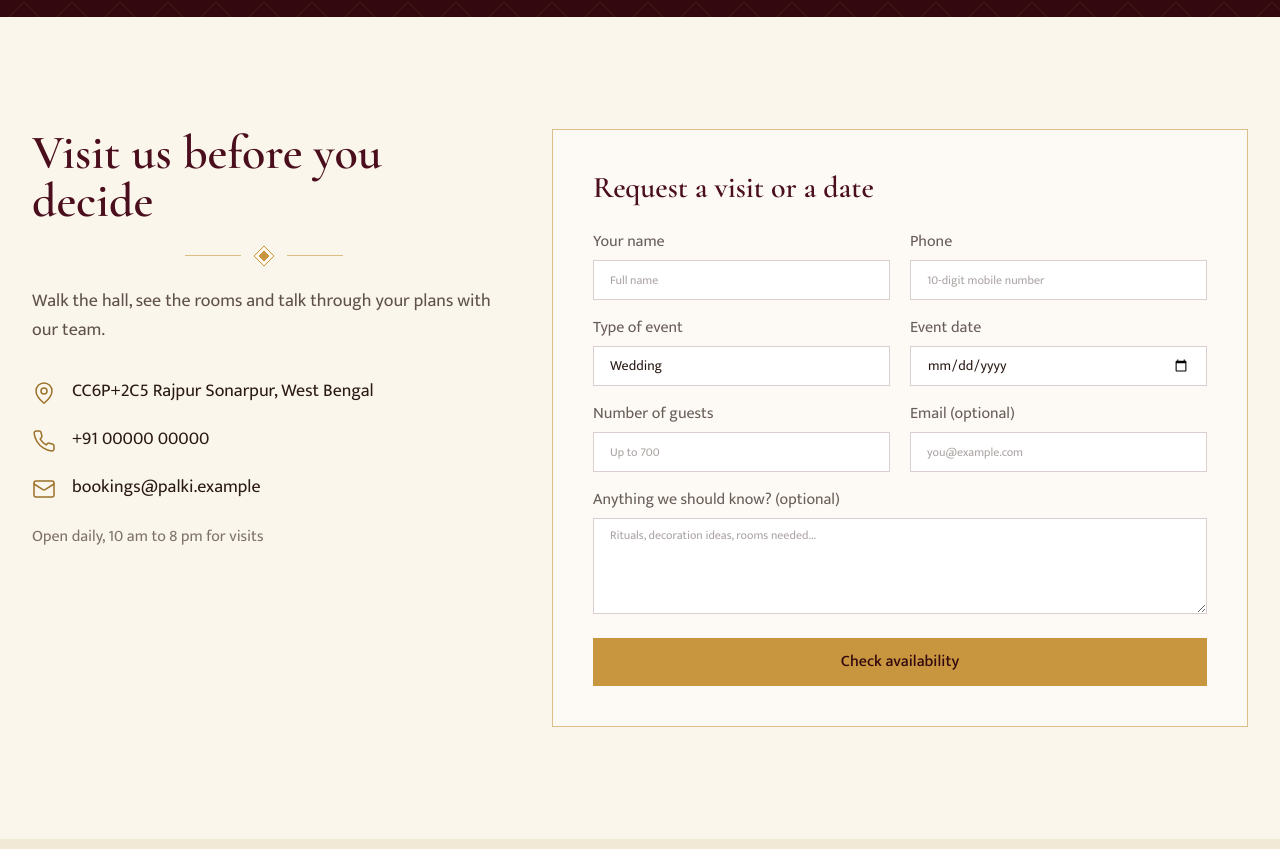
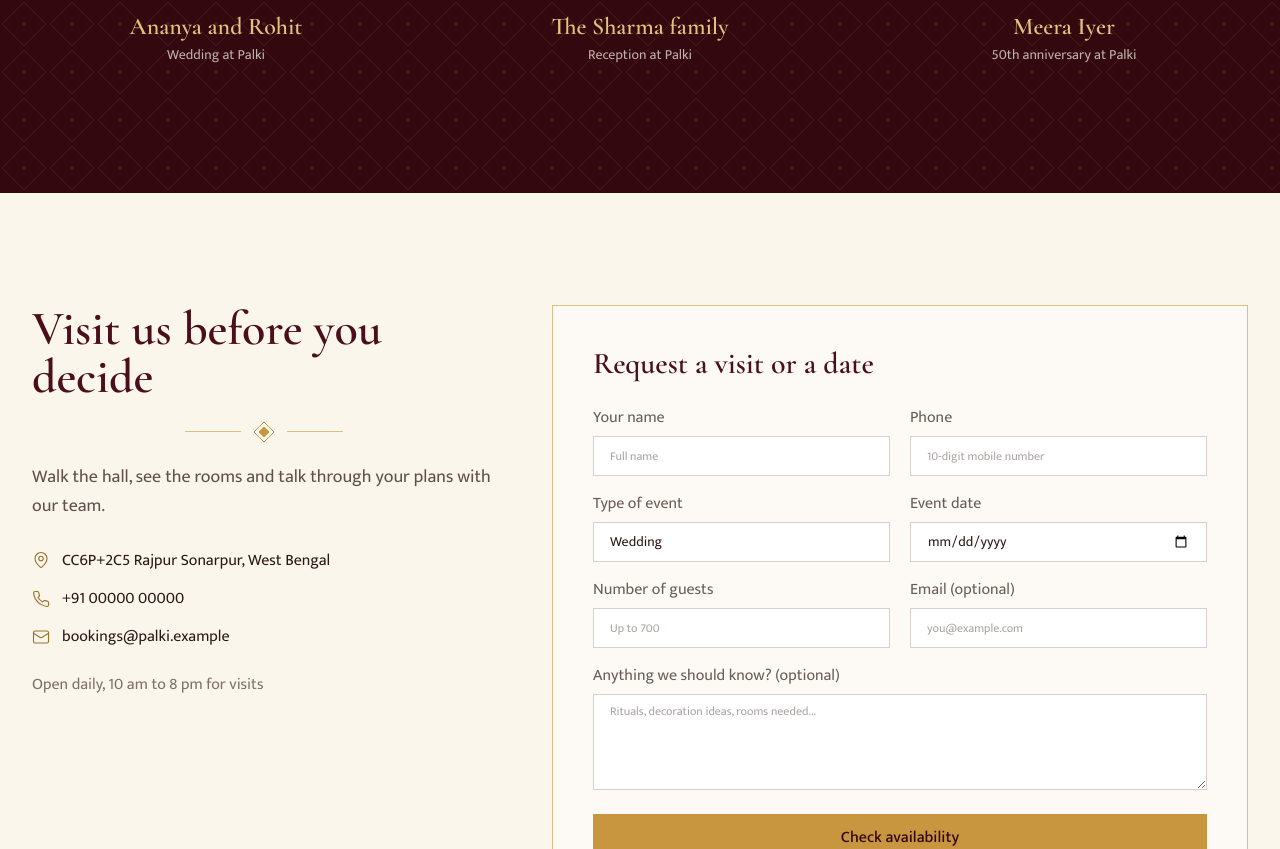
Before and after one commit to somnathbaidyahere-cyber/Palki, a Next.js app: page / in a window 1280 px wide. Shown: the part 6515-7364 px from the top of the page. Built offline with nearby package versions, Linux system fonts and the light colour scheme; grey boxes are pictures that could not be loaded.

Commit message:
initial commit for the visit ui refienment

```diff
--- a/src/components/Testimonials.js
+++ b/src/components/Testimonials.js
@@ -4,18 +4,10 @@ import { TESTIMONIALS } from "@/data/site";
 
 export default function Testimonials() {
   return (
- <section
-  id="stories"
-  className="jaali bg-maroon-deep text-ivory py-16 sm:py-24 md:py-28  lg:py-32"
->
+    <section id="stories" className="jaali bg-maroon-deep text-ivory py-16 sm:py-24  md:py-32">
       <div className="mx-auto max-w-7xl px-5 sm:px-8">
-    <SectionHeading
-      dark
-      title="In our guests' words"
-      text="Three families share what their celebration at Palki meant to them."
-    />
-
-    <div className="mt-10 grid gap-10 sm:mt-12 md:grid-cols-3 md:gap-8 lg:gap-10">
+        <SectionHeading dark title="In our guests' words" text="Three families share what their celebration at Palki meant to them." />
+        <div className="mt-16 grid gap-14 md:grid-cols-3">
           {TESTIMONIALS.map((t) => (
             <VideoCard key={t.name} {...t} />
           ))}
--- a/src/components/VideoCard.js
+++ b/src/components/VideoCard.js
@@ -17,7 +17,7 @@ export default function VideoCard({ name, event, video, poster }) {
   return (
     <figure className="text-center">
       {/* Video frame */}
-      <div className="arch relative mx-auto aspect-[4/5] w-full max-w-[15rem] overflow-hidden border border-gold p-1.5 sm:aspect-[3/4] sm:max-w-[16rem] lg:max-w-[15rem]">
+      <div className="arch relative mx-auto aspect-[4/5] w-full max-w-[15rem] overflow-hidden border border-gold p-1.5 sm:aspect-[3/4] sm:max-w-[16rem] lg:aspect-[3/5] lg:max-w-[17rem] xl:max-w-[18rem]">
         <div className="arch relative h-full w-full overflow-hidden bg-maroon-deep">
           <video
             ref={ref}
--- a/src/components/Visit.js
+++ b/src/components/Visit.js
@@ -11,17 +11,59 @@ export default function Visit() {
       <div className="py-16 sm:py-24  md:py-28">
         <div className="mx-auto grid max-w-7xl gap-14 px-5 sm:px-8 lg:grid-cols-[0.8fr_1.2fr]">
           <div>
-            <SectionHeading align="left" title="Visit us before you decide" text="Walk the hall, see the rooms and talk through your plans with our team." />
-            <ul className="mt-8 space-y-5 text-lg">
-              <li className="flex gap-4"><MapPin className="mt-1 shrink-0 text-gold-dark" strokeWidth={1.5} /><span>{VENUE.address}</span></li>
-              <li className="flex gap-4"><Phone className="mt-1 shrink-0 text-gold-dark" strokeWidth={1.5} /><a href={`tel:${VENUE.phone.replace(/\s/g, "")}`} className="hover:text-maroon">{VENUE.phone}</a></li>
-              <li className="flex gap-4"><Mail className="mt-1 shrink-0 text-gold-dark" strokeWidth={1.5} /><a href={`mailto:${VENUE.email}`} className="hover:text-maroon">{VENUE.email}</a></li>
+            <SectionHeading
+              align="left"
+              title="Visit us before you decide"
+              text="Walk the hall, see the rooms and talk through your plans with our team."
+            />
+            <ul className="mt-6 space-y-3 text-sm leading-relaxed sm:mt-7 sm:space-y-3.5 sm:text-base">
+              <li className="flex items-start gap-3">
+                <MapPin
+                  size={18}
+                  className="mt-0.5 shrink-0 text-gold-dark"
+                  strokeWidth={1.5}
+                  aria-hidden="true"
+                />
+                <span>{VENUE.address}</span>
+              </li>
+
+              <li className="flex items-center gap-3">
+                <Phone
+                  size={18}
+                  className="shrink-0 text-gold-dark"
+                  strokeWidth={1.5}
+                  aria-hidden="true"
+                />
+                <a
+                  href={`tel:${VENUE.phone.replace(/\s/g, "")}`}
+                  className="transition-colors hover:text-maroon"
+                >
+                  {VENUE.phone}
+                </a>
+              </li>
+
+              <li className="flex items-center gap-3">
+                <Mail
+                  size={18}
+                  className="shrink-0 text-gold-dark"
+                  strokeWidth={1.5}
+                  aria-hidden="true"
+                />
+                <a
+                  href={`mailto:${VENUE.email}`}
+                  className="break-all transition-colors hover:text-maroon"
+                >
+                  {VENUE.email}
+                </a>
+              </li>
             </ul>
             <p className="mt-6 text-ink/60">{VENUE.hours}</p>
           </div>
 
           <div className="border border-gold/60 bg-white/50 p-6 sm:p-10">
-            <h3 className="mb-6 text-3xl font-semibold text-maroon">Request a visit or a date</h3>
+            <h3 className="mb-6 text-3xl font-semibold text-maroon">
+              Request a visit or a date
+            </h3>
             <BookingForm id="visit" tone="light" />
           </div>
         </div>
@@ -39,7 +81,9 @@ export default function Visit() {
         />
         <div className="pointer-events-none absolute inset-x-0 top-0 p-4 sm:p-8">
           <div className="pointer-events-auto max-w-sm border border-gold bg-maroon-deep p-6 text-ivory shadow-2xl">
-            <p className="font-display text-3xl font-semibold text-gold-light">{VENUE.name}</p>
+            <p className="font-display text-3xl font-semibold text-gold-light">
+              {VENUE.name}
+            </p>
             <p className="mt-2 text-ivory/80">{VENUE.address}</p>
             <a
               href={`https://www.google.com/maps/dir/?api=1&destination=${q}`}
```
Lines whose indentation alone changed are shown as unchanged.
